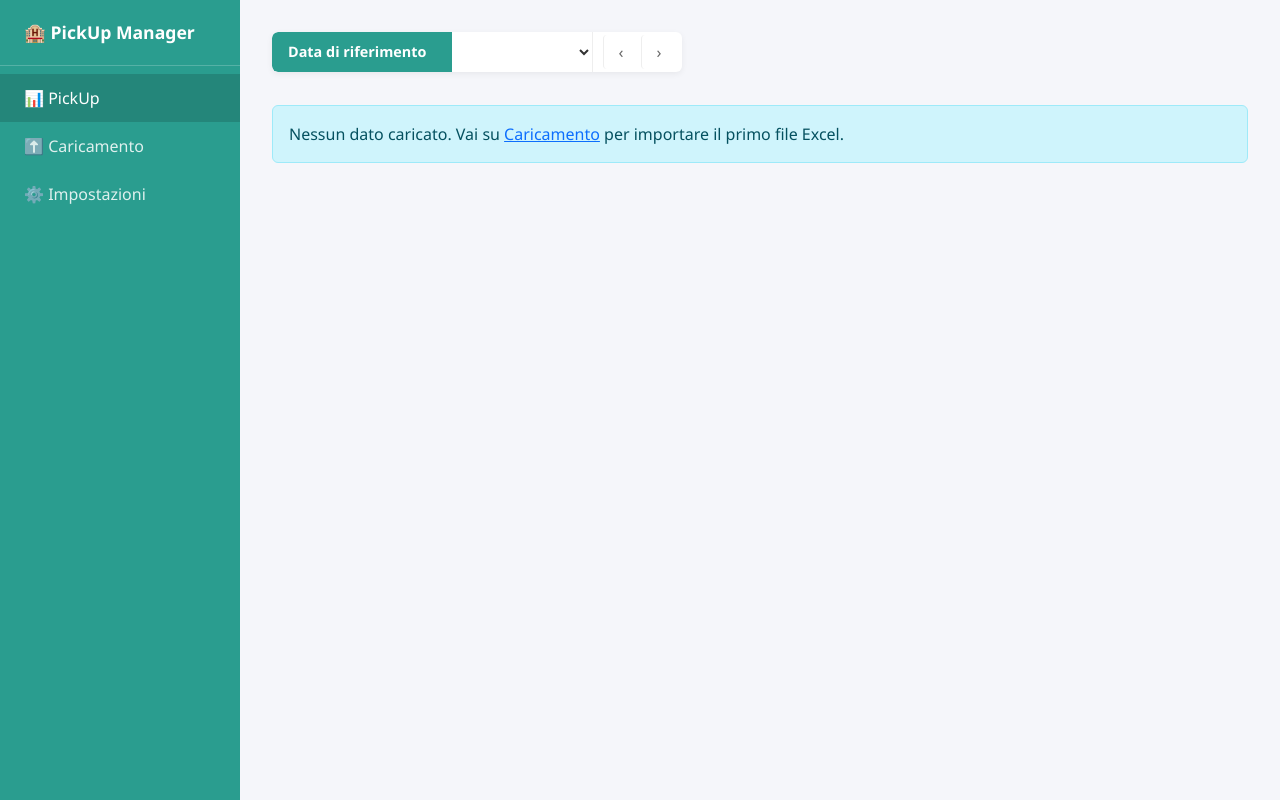
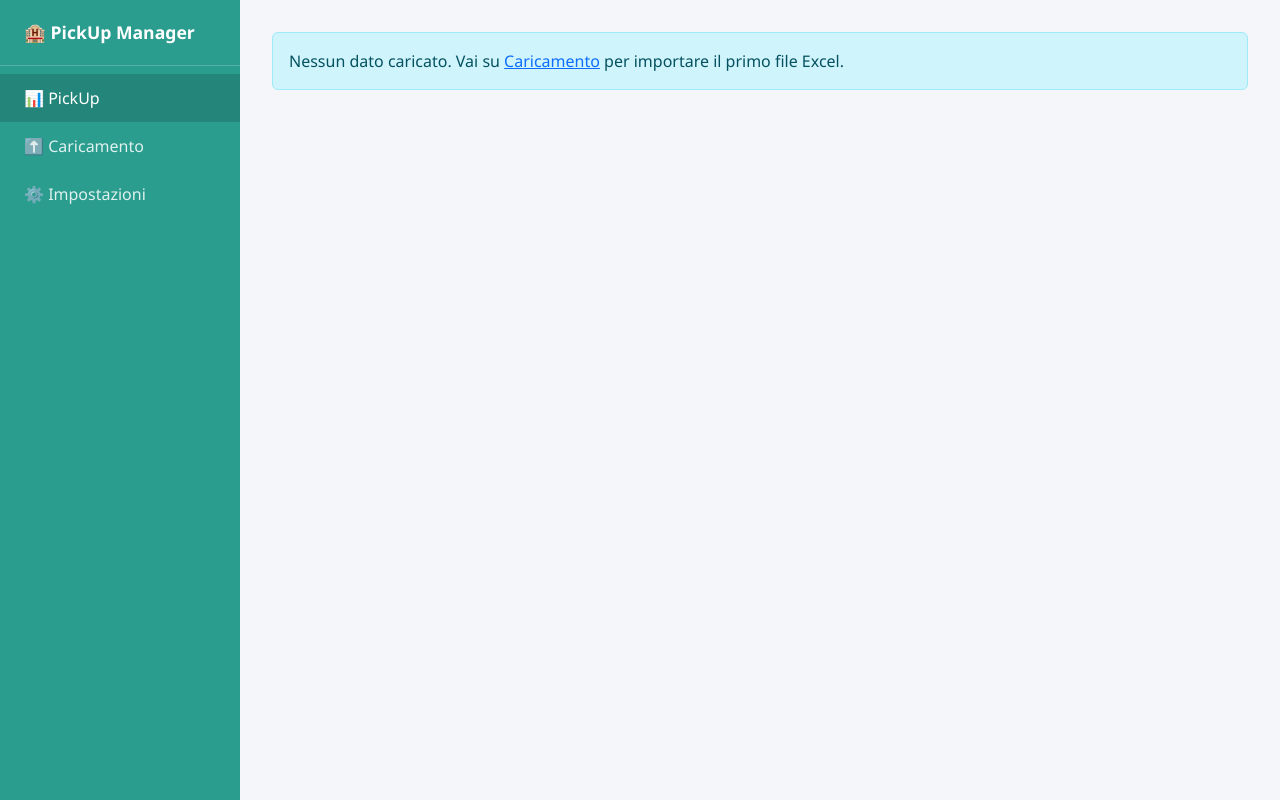
Before and after one commit to raffaelepanizzo-create/pickup-manager, a Flask app: template templates/pickup.html in a window 1280 px wide. Run offline with Flask 3, Linux system fonts and the light colour scheme; the template is opened without the code that fills it, so the values that code supplies are empty.

Commit message:
feat(pickup): usa filter bar condivisa, rimuovi CSS/JS duplicati, titolo tabella con nome mese

```diff
--- a/templates/pickup.html
+++ b/templates/pickup.html
@@ -1,58 +1,9 @@
 {% extends "base.html" %}
+{% set show_filters = true %}
 {% set active = "pickup" %}
 {% block content %}
 
 <style>
-  .priceup-filter-bar {
-    display: flex;
-    align-items: stretch;
-    gap: 1rem;
-    margin-bottom: 1.5rem;
-    flex-wrap: wrap;
-  }
-  .priceup-filter {
-    display: flex;
-    align-items: stretch;
-    background: #fff;
-    border-radius: 6px;
-    box-shadow: 0 2px 6px rgba(0,0,0,0.06);
-    overflow: hidden;
-    min-width: 320px;
-  }
-  .priceup-filter-label {
-    background: #2a9d8f;
-    color: #fff;
-    padding: 0.55rem 1rem;
-    font-weight: 600;
-    display: flex;
-    align-items: center;
-    font-size: 0.9rem;
-  }
-  .priceup-filter-value {
-    padding: 0.55rem 0.9rem;
-    display: flex;
-    align-items: center;
-    flex: 1;
-    font-weight: 500;
-    color: #333;
-    border: none;
-    background: #fff;
-    outline: none;
-    min-width: 140px;
-  }
-  .priceup-filter-actions {
-    display: flex;
-    border-left: 1px solid #eee;
-  }
-  .priceup-filter-actions button {
-    background: #fff;
-    border: none;
-    padding: 0 0.8rem;
-    color: #666;
-    cursor: pointer;
-    border-left: 1px solid #eee;
-  }
-  .priceup-filter-actions button:hover { background: #f0faf9; color: #2a9d8f; }
 
   .dash-card {
     background: #fff;
@@ -138,20 +89,6 @@
   }
 </style>
 
-<div class="priceup-filter-bar">
-  <form method="get" action="/pickup" class="priceup-filter" id="refDateForm">
-    <span class="priceup-filter-label">Data di riferimento</span>
-    <select name="ref_date" class="priceup-filter-value" onchange="document.getElementById('refDateForm').submit()">
-      {% for d in available %}
-      <option value="{{ d }}" {% if d == ref_date %}selected{% endif %}>{{ d }}</option>
-      {% endfor %}
-    </select>
-    <div class="priceup-filter-actions">
-      <button type="button" onclick="navRef(-1)" title="Precedente">&lsaquo;</button>
-      <button type="button" onclick="navRef(1)" title="Successivo">&rsaquo;</button>
-    </div>
-  </form>
-</div>
 
 {% if not today %}
 <div class="alert alert-info">
@@ -278,7 +215,7 @@
 <!-- TABELLE -->
 {% if table_yest %}
 <div class="dash-card">
-  <div class="dash-card-header">{{ prev_dt.strftime('%d/%m/%Y') if prev_dt else '—' }} &ndash; PickUp</div>
+  <div class="dash-card-header">{{ prev_dt.strftime('%d/%m/%Y') if prev_dt else '—' }} &ndash; PickUp {{ month_name }} {{ month[:4] }}</div>
   <div class="table-responsive">
     <table class="table table-hover mb-0">
       <thead>
@@ -304,7 +241,7 @@
 {% endif %}
 
 <div class="dash-card">
-  <div class="dash-card-header">{{ ref_dt.strftime('%d/%m/%Y') if ref_dt else '—' }} &ndash; PickUp</div>
+  <div class="dash-card-header">{{ ref_dt.strftime('%d/%m/%Y') if ref_dt else '—' }} &ndash; PickUp {{ month_name }} {{ month[:4] }}</div>
   <div class="table-responsive">
     <table class="table table-hover mb-0">
       <thead>
@@ -338,17 +275,6 @@
 
 <script>
 const COLOR = { main: '#2a9d8f', mainLight: '#8ecdc8', mainBg: 'rgba(42,157,143,0.15)', accent: '#e63946', gray: '#d1d5db', warn: '#f4a261' };
-const available = {{ available|tojson }};
-const curRef = {{ ref_date|tojson if ref_date else 'null' }};
-
-function navRef(delta){
-  if(!curRef || !available.length) return;
-  var idx = available.indexOf(curRef);
-  if(idx < 0) return;
-  var newIdx = idx - delta; // available è ordered DESC: -1 = giorno precedente (idx+1), +1 = successivo (idx-1)
-  if(newIdx < 0 || newIdx >= available.length) return;
-  window.location.href = '/pickup?ref_date=' + available[newIdx];
-}
 
 function euroFmt(v){ return '€ ' + Number(v).toLocaleString('it-IT', {minimumFractionDigits: 2, maximumFractionDigits: 2}); }
 
```
